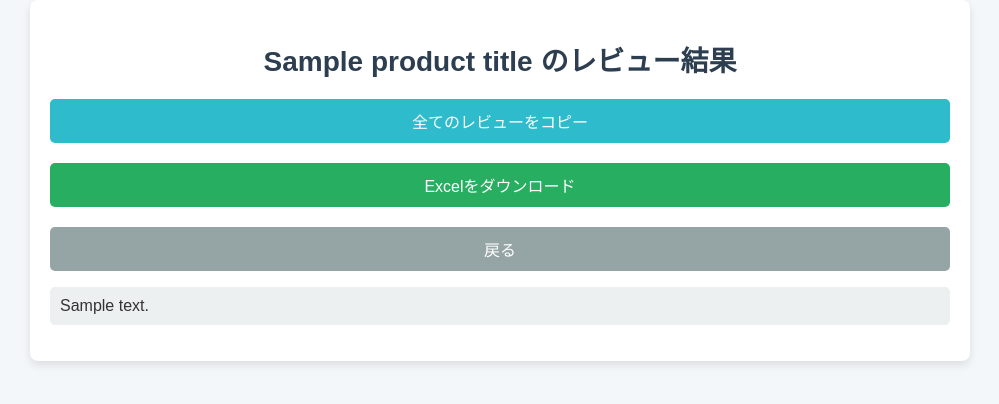
After one commit to hisashi0924/yamatakusystem, a Flask app: template app/templates/result.html in a window 1280 px wide. The commit adds this page. Shown: the top 404 px of the page, without its empty margins (140-1139 px from the left). Run offline with Flask 3, Linux system fonts and the light colour scheme; the template is opened without the code that fills it: most values are stand-ins (such as "Sample title", 1, 10 or a date in 2020).

Commit message:
複数ページを解析するようにした、レビュー結果を画面表示するようにした、一括コピーボタンとダウンロードボタンと戻るボタンを追加した

```diff
--- a/app/main.py
+++ b/app/main.py
@@ -1,57 +1,58 @@
-from flask import Flask, request, render_template, send_file
+from flask import Flask, request, render_template, send_file, session
 import requests
 from bs4 import BeautifulSoup
 import pandas as pd
 import io
+import os
+import tempfile
 
 app = Flask(__name__)
+app.secret_key = os.urandom(24)  # セッション用の秘密鍵
 
 def get_reviews(url):
     reviews = []
-    page = 1
-    max_pages = 100  # 上限を設定（例: 最大100ページ）
+    headers = {
+        "User-Agent": "Mozilla/5.0 (Windows NT 10.0; Win64; x64) AppleWebKit/537.36 (KHTML, like Gecko) Chrome/91.0.4472.124 Safari/537.36"
+    }
 
-    while page <= max_pages:
-        # ページ番号を含むURLを生成
-        page_url = f"{url.split('?')[0]}?p={page}"  # ?以降をリセットし、p=pageを追加
-        print(f"Fetching: {page_url}")  # デバッグ用メッセージ
-        headers = {
-            "User-Agent": "Mozilla/5.0 (Windows NT 10.0; Win64; x64) AppleWebKit/537.36 (KHTML, like Gecko) Chrome/91.0.4472.124 Safari/537.36"
-        }
-        response = requests.get(page_url, headers=headers)
+    # 基本URL部分を切り取る（/1.1の前まで）
+    base_url = url.split('/1.1')[0]  # '/1.1'でURLを分割し、基本URL部分を取得
 
-        # サーバー応答の確認
-        if response.status_code != 200:
-            print(f"Error: HTTP {response.status_code}")
-            break
+    page_num = 1  # 最初のページ番号から開始
+    while True:
+        page_url = f"{base_url}?p={page_num}"  # ページ番号をURLに追加
+        print(f"Fetching reviews from: {page_url}")
 
-        soup = BeautifulSoup(response.text, 'html.parser')
+        try:
+            # HTTPリクエストでページを取得
+            response = requests.get(page_url, headers=headers)
+            response.raise_for_status()  # HTTPステータスコードエラーを検出
+            soup = BeautifulSoup(response.text, 'html.parser')
 
-        # レビューを取得
-        review_elements = soup.find_all("div", class_="review-body--1pESv")
-        if not review_elements:
-            print(f"No reviews found on page {page}. Stopping.")
-            break  # レビューが見つからない場合、終了
+            # レビュー要素を抽出 (適切なクラス名を使用する)
+            review_elements = soup.find_all("div", class_="review-body--1pESv")
+            if not review_elements:
+                print(f"No reviews found on page {page_num}.")
+                break  # 次のページがない場合は終了
 
-        for review in review_elements:
-            content = review.text.strip()
-            reviews.append(content)
+            # レビューをリストに格納
+            for review in review_elements:
+                reviews.append(review.text.strip())
 
-        print(f"Page {page} processed, {len(review_elements)} reviews found.")
-        page += 1  # 次のページへ進む
+            page_num += 1  # 次のページへ進む
 
-    print(f"Total reviews fetched: {len(reviews)}")
+        except requests.exceptions.RequestException as e:
+            print(f"Error fetching reviews: {e}")
+            break  # エラーが発生した場合も終了
+
     return reviews
-
 
 @app.route('/')
 def index():
-    # トップページを表示
     return render_template('index.html')
 
-@app.route('/download', methods=['POST'])
-def download():
-    # ユーザーから送信されたURLを取得
+@app.route('/fetch', methods=['POST'])
+def fetch_reviews():
     url = request.form.get('url')
 
     # 商品タイトルを取得
@@ -62,25 +63,38 @@ def download():
     soup = BeautifulSoup(response.text, 'html.parser')
     product_title = soup.find("title").text.strip()
 
-    # レビューを取得
+    # レビュー取得
     reviews = get_reviews(url)
     if not reviews:
-        return "レビューが見つかりませんでした。URLやHTML構造を確認してください。", 400
+        return "レビューが見つかりませんでした。", 400
 
     # データをExcelに変換
     data = [{"No": i, "レビュー内容": review} for i, review in enumerate(reviews, start=1)]
     df = pd.DataFrame(data)
-    excel_buffer = io.BytesIO()
-    with pd.ExcelWriter(excel_buffer, engine='xlsxwriter') as writer:
+
+    # 一時ファイルにExcelを保存
+    temp_file = tempfile.NamedTemporaryFile(delete=False, suffix='.xlsx')
+    with pd.ExcelWriter(temp_file.name, engine='xlsxwriter') as writer:
         df.to_excel(writer, index=False, sheet_name="レビュー")
-    excel_buffer.seek(0)
 
-    # Excelを返却
+    # セッションにファイル名を保存
+    session['excel_file'] = temp_file.name
+
+    # 結果をテンプレートに渡して表示
+    return render_template('result.html', reviews=reviews, product_title=product_title)
+
+@app.route('/download', methods=['POST'])
+def download_excel():
+    # セッションからファイル名を取得
+    excel_file = session.get('excel_file')
+    if not excel_file or not os.path.exists(excel_file):
+        return "エラー: Excelファイルが見つかりません。", 400
+
     return send_file(
-        excel_buffer,
+        excel_file,
         mimetype="application/vnd.openxmlformats-officedocument.spreadsheetml.sheet",
         as_attachment=True,
-        download_name=f"{product_title}_reviews.xlsx"
+        download_name="reviews.xlsx"
     )
 
 if __name__ == '__main__':
--- /dev/null
+++ b/app/templates/result.html
@@ -0,0 +1,162 @@
+<!DOCTYPE html>
+<html lang="ja">
+<head>
+    <meta charset="UTF-8">
+    <meta name="viewport" content="width=device-width, initial-scale=1.0">
+    <title>{{ product_title }} - レビュー結果</title>
+    <style>
+        body {
+            font-family: 'Arial', sans-serif;
+            background-color: #f4f7fa;
+            margin: 0;
+            padding: 0;
+            color: #333;
+        }
+
+        .container {
+            max-width: 900px;
+            margin: 0 auto;
+            padding: 20px;
+            background-color: #fff;
+            border-radius: 8px;
+            box-shadow: 0 4px 8px rgba(0, 0, 0, 0.1);
+        }
+
+        h1 {
+            color: #2c3e50;
+            font-size: 28px;
+            margin-bottom: 20px;
+            text-align: center;
+        }
+
+        ul {
+            list-style-type: none;
+            padding-left: 0;
+        }
+
+        li {
+            background-color: #ecf0f1;
+            padding: 10px;
+            border-radius: 5px;
+            margin-bottom: 10px;
+            font-size: 16px;
+        }
+
+        button {
+            background-color: #3498db;
+            color: #fff;
+            padding: 10px 20px;
+            border: none;
+            border-radius: 5px;
+            cursor: pointer;
+            font-size: 16px;
+            transition: background-color 0.3s;
+        }
+
+        button:hover {
+            background-color: #2980b9;
+        }
+
+        .back-btn {
+            background-color: #95a5a6;
+            color: white;
+            border: none;
+            padding: 10px 20px;
+            font-size: 16px;
+            border-radius: 5px;
+            cursor: pointer;
+            margin-top: 20px;
+            display: block;
+            width: 100%;
+        }
+
+        .back-btn:hover {
+            background-color: #7f8c8d;
+        }
+
+
+        .copy-btn {
+            background-color: #2ebccc;
+            color: white;
+            border: none;
+            padding: 10px 20px;
+            font-size: 16px;
+            border-radius: 5px;
+            cursor: pointer;
+            margin-top: 20px;
+            display: block;
+            width: 100%;
+        }
+
+
+        .download-btn {
+            background-color: #27ae60;
+            color: white;
+            border: none;
+            padding: 10px 20px;
+            font-size: 16px;
+            border-radius: 5px;
+            cursor: pointer;
+            margin-top: 20px;
+            display: block;
+            width: 100%;
+        }
+
+
+        .copy-btn:hover {
+            background-color: #1d9fa1;
+        }
+
+        .download-btn:hover {
+            background-color: #1f8d51;
+        }
+
+
+    </style>
+</head>
+<body>
+
+    <div class="container">
+        <h1>{{ product_title }} のレビュー結果</h1>
+
+        <form action="javascript:void(0);" onsubmit="copyAllReviews()">
+            <button class="copy-btn" type="submit">全てのレビューをコピー</button>
+        </form>
+
+        <form action="/download" method="POST">
+            <button class="download-btn" type="submit">Excelをダウンロード</button>
+        </form>
+
+        <form action="/" method="GET">
+            <button class="back-btn" type="submit">戻る</button>
+        </form>
+
+
+        <ul id="reviews">
+            {% for review in reviews %}
+            <li>{{ review }}</li>
+            {% endfor %}
+        </ul>
+
+    </div>
+
+    <script>
+        function copyAllReviews() {
+            // レビューリストの全内容を取得
+            var reviews = document.getElementById('reviews').innerText;
+
+            // テキストを一時的な入力フィールドにコピーして実行
+            var textArea = document.createElement('textarea');
+            textArea.value = reviews;
+            document.body.appendChild(textArea);
+            textArea.select();
+            document.execCommand('copy');
+            document.body.removeChild(textArea);
+
+            // コピー成功時のメッセージ
+            alert('全てのレビューがコピーされました！');
+        }
+    </script>
+
+</body>
+</html>
--- a/requirements.txt
+++ b/requirements.txt
@@ -4,3 +4,4 @@ beautifulsoup4==4.10.0
 numpy==1.21.6
 pandas==1.3.5
 Werkzeug==2.3.7
+xlsxwriter==3.0.2
```
Also changed, not shown: app/templates/index.html (+79 -18 lines), 1 other file.
